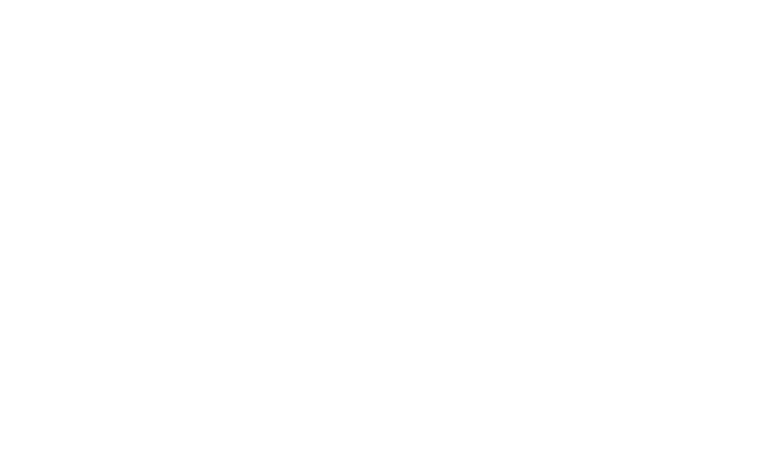
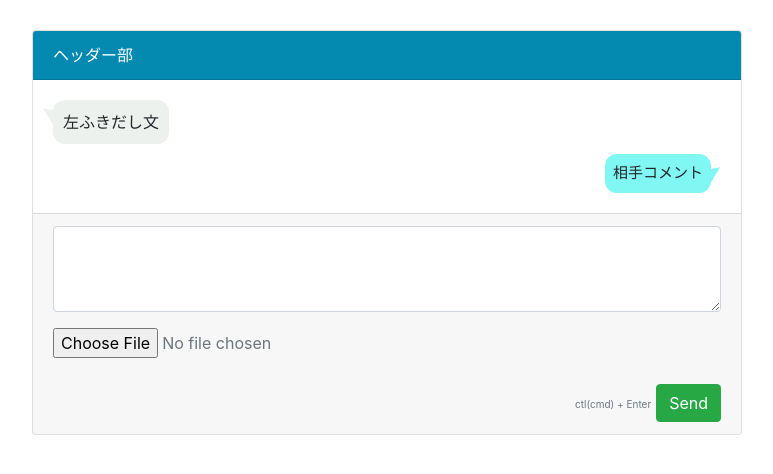
Before and after one commit to mmorito/angular-firebase, an Angular app in the folder frontend/: page / in a window 1280 px wide. Shown: the top 474 px of the page, without its empty margins (253-1026 px from the left). Built offline with nearby package versions, Linux system fonts and the light colour scheme.

Commit message:
commit chat screen layout.

```diff
--- a/frontend/src/app/app-routing.module.ts
+++ b/frontend/src/app/app-routing.module.ts
@@ -4,6 +4,7 @@
 import { ChatComponent } from './chat/chat.component';
 
 const routes: Routes = [
+  { path: '', component: ChatComponent },
   { path: 'chat', component: ChatComponent }
 ];
 
--- a/frontend/src/app/chat/chat.component.css
+++ b/frontend/src/app/chat/chat.component.css
@@ -0,0 +1,72 @@
+.main {
+  margin: 30px 200px 0 200px;
+}
+
+.card-header {
+  background-color: #0489B1;
+  color: #ffffff;
+}
+
+.send-description {
+  float: right;
+  margin: 23px 5px 0 0;
+  font-size: 10px;
+}
+.send-btn {
+  float: right;
+  margin-top: 10px;
+}
+
+
+/* 左コメント */
+.says {
+    display: inline-block;
+    position: relative;
+    padding: 10px;
+    max-width: 250px;
+    border-radius: 12px;
+    background: #edf1ee;
+}
+
+.says:after {
+    content: "";
+    display: inline-block;
+    position: absolute;
+    top: 3px;
+    left: -19px;
+    border: 8px solid transparent;
+    border-right: 18px solid #edf1ee;
+    -ms-transform: rotate(35deg);
+    -webkit-transform: rotate(35deg);
+    transform: rotate(35deg);
+}
+.says p {
+    margin: 0;
+    padding: 0;
+}
+
+/* 右コメント */
+.mycomment {
+    margin: 10px 0;
+}
+.mycomment p{
+    display: inline-block;
+    float: right;
+    position: relative;
+    margin: 0 10px 0 0;
+    padding: 8px;
+    max-width: 250px;
+    border-radius: 12px;
+    background: #81F7F3;
+    font-size: 15px;
+}
+
+.mycomment p:after {
+    content: "";
+    position: absolute;
+    border: 8px solid transparent;
+    border-left: 18px solid #81F7F3;
+    -ms-transform: rotate(-35deg);
+    -webkit-transform: rotate(-35deg);
+    transform: rotate(-35deg);
+}
--- a/frontend/src/app/chat/chat.component.html
+++ b/frontend/src/app/chat/chat.component.html
@@ -1,3 +1,30 @@
-<p>
-  chat works!
-</p>
+<div class="container">
+  <div class="card main">
+    <div class="card-header">
+      ヘッダー部
+    </div>
+    <div class="card-body">
+      <!--左コメント-->
+      <div class="says">
+        <p>左ふきだし文</p>
+      </div>
+
+      <!--右コメント-->
+      <div class="mycomment">
+        <p>相手コメント</p>
+      </div>
+    </div>
+    <div class="card-footer text-muted">
+      <form>
+        <div class="form-group">
+          <textarea class="form-control" rows="3"></textarea>
+        </div>
+        <div class="form-group">
+          <input type="file" class="form-control-file" id="exampleFormControlFile1">
+        </div>
+        <button type="button" class="btn btn-success send-btn">Send</button>
+        <span class="send-description">ctl(cmd) + Enter</span>
+      </form>
+    </div>
+  </div>
+</div>
```
